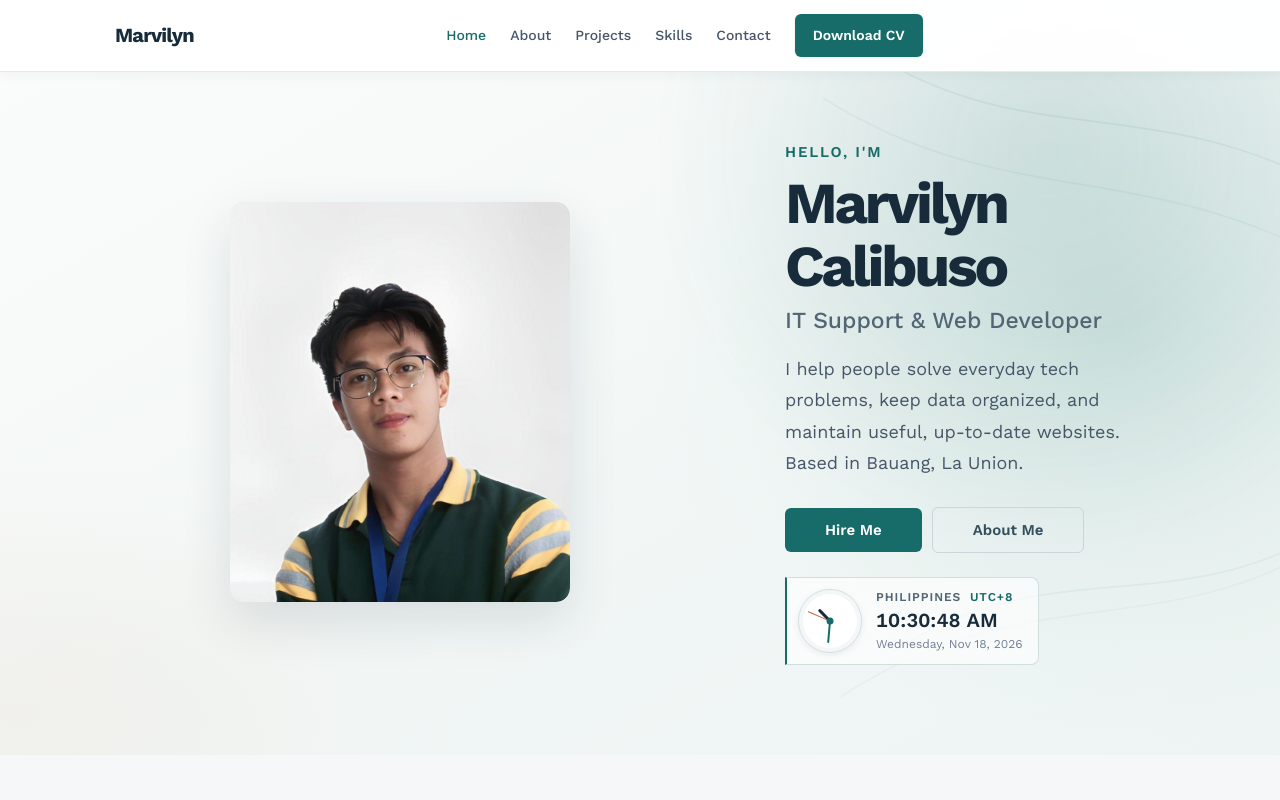
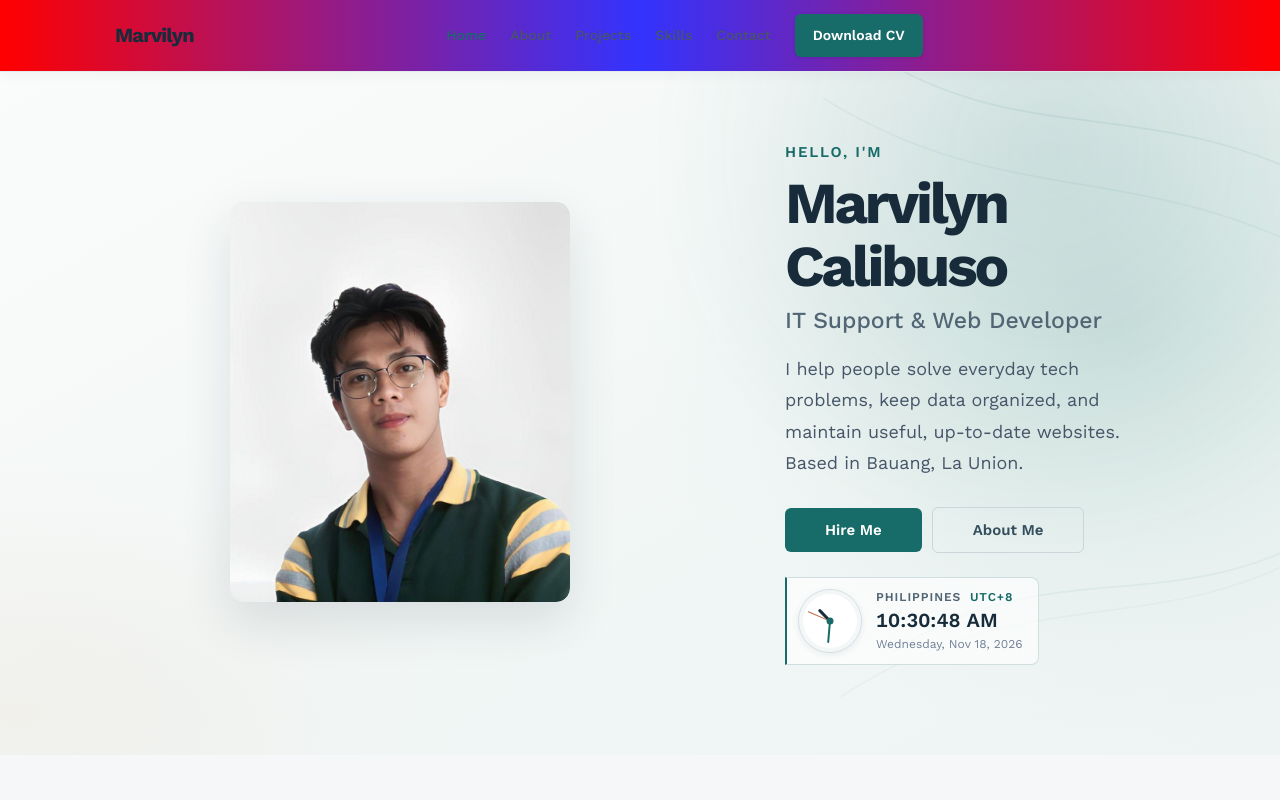
Before and after one commit to clasver/Portfolio, a plain HTML site: page index.html in a window 1280 px wide. Shown: the top 800 px of the page. Drawn offline with nearby package versions, Linux system fonts and the light colour scheme.

Commit message:
style: make matrix header background red + blue in light & dark mode

```diff
--- a/assets/css/style.css
+++ b/assets/css/style.css
@@ -2150,7 +2150,7 @@ body {
   height: auto;
   min-height: 7.2rem;
   padding: 1.2rem 0;
-  background: rgba(255, 255, 255, 0.96);
+  background: linear-gradient(90deg, #ff0000, #3333ff, #ff0000);
   border-bottom: 1px solid #e5eaed;
   box-shadow: 0 2px 12px rgba(23, 43, 58, 0.05);
   animation: none;
```
